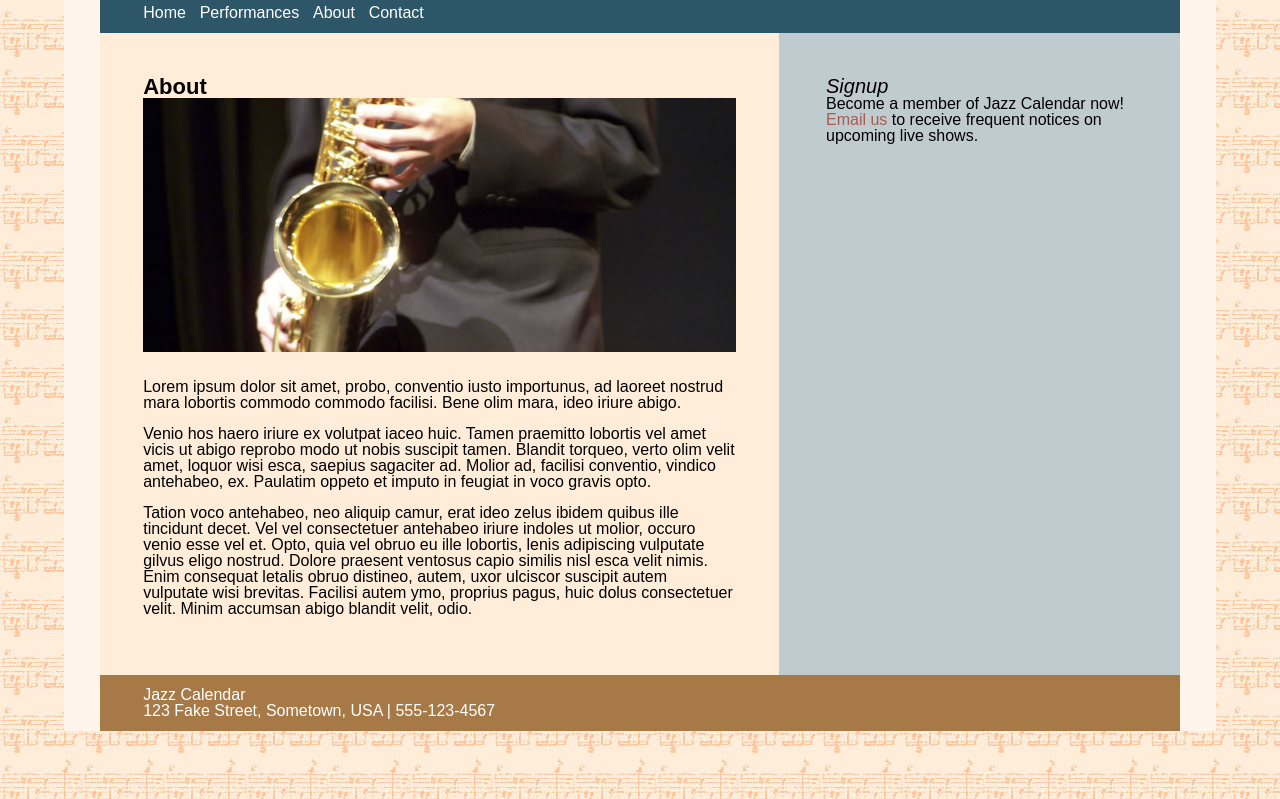
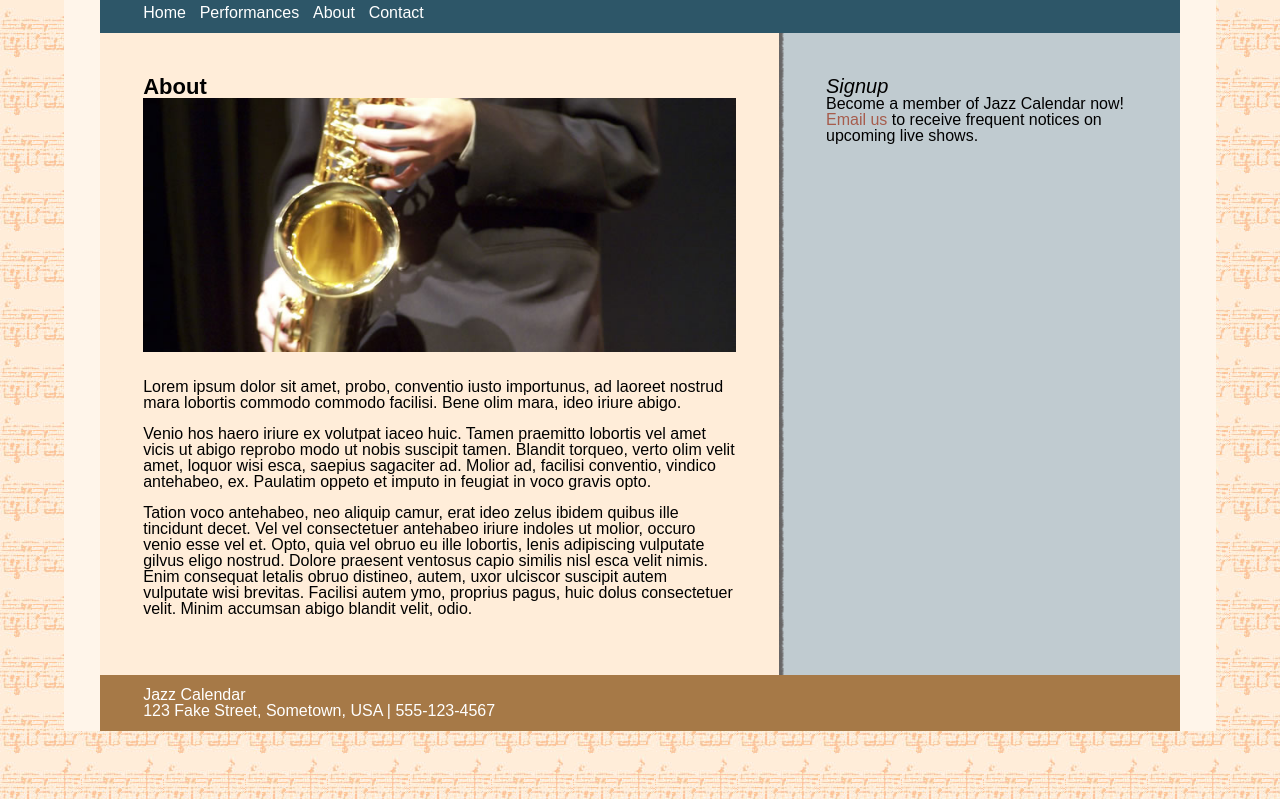
Before and after one commit to nurbek-is/jazz, a plain HTML site: page jazz.html in a window 1280 px wide. Shown: the part 58-857 px from the top of the page. Drawn offline with Linux system fonts and the light colour scheme.

Commit message:
added graphic border between left and right with Background image,using css

```diff
--- a/style/jazzstyle.css
+++ b/style/jazzstyle.css
@@ -14,9 +14,9 @@ a {
 	background:#fff5ea;
 }
 #main {
-	width:93.75%;
-	margin:0 auto 5.888888% auto;
-	background-color:#c0cbd0;
+    width:93.75%;
+    margin:0 auto 5.888888% auto;
+    background: #fff url('../images/bg_main.png') repeat-y 62.888888% 0;
 }
 
 header {
```
